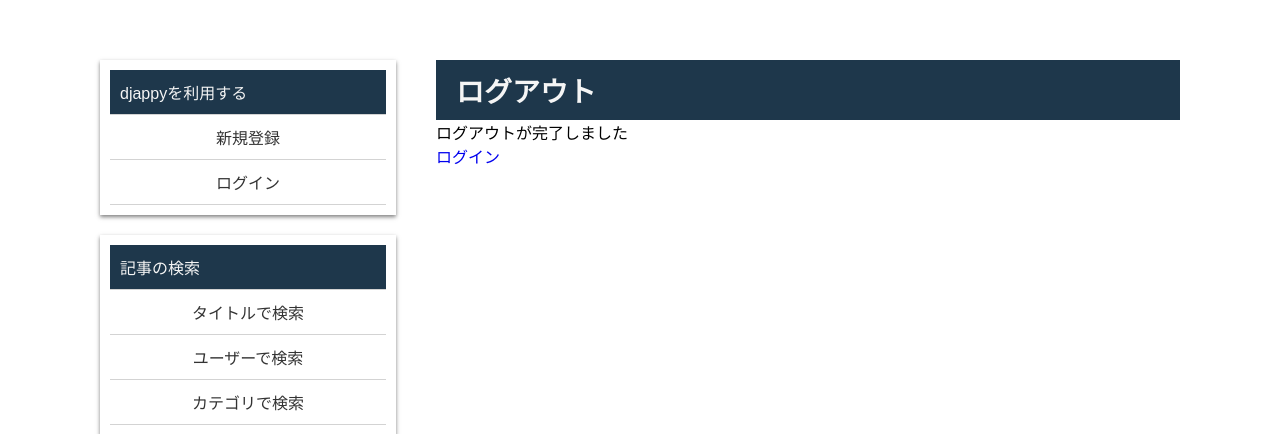
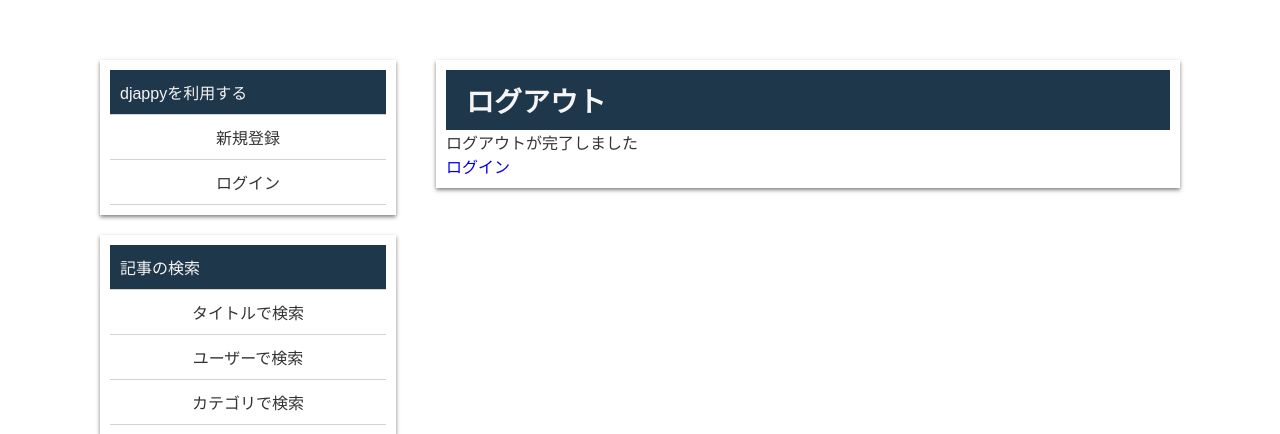
Before and after one commit to hrtg-yamazaki/djappy, a Django app: a page that uses templates/layout.html in a window 1280 px wide. Shown: the part 60-494 px from the top of the page. Run offline with Django 3.2, Linux system fonts and the light colour scheme; style sheets or scripts are compiled from the project's sources; some libraries are stand-ins or nearby versions.

Commit message:
共通テンプレートに関する修正
・共通テンプレートに含める要素の範囲を拡大し、それぞれのテンプレートから重複する記述を除外しました。

```diff
--- a/djappy/templates/djappy/article_confirm_delete.html
+++ b/djappy/templates/djappy/article_confirm_delete.html
@@ -2,7 +2,9 @@
 
 {% block content %}
 
-<h2 class='main-contents__box__head'>記事「{{ object.title }}」の削除</h2>
+<h2 class='main-contents__box__head'>
+    記事「{{ object.title }}」の削除
+</h2>
 <p>この記事を削除します。よろしいですか？</p>
 <form action='' method='post'>
     {% csrf_token %}
--- a/djappy/templates/djappy/article_detail.html
+++ b/djappy/templates/djappy/article_detail.html
@@ -2,8 +2,7 @@
 
 {% block content %}
 
-<div class='main-contents'>
-    <div class='main-contents__box'>
+
 <h2 class='main-contents__box__head'>
     {{ article.title }}
 </h2>
@@ -11,7 +10,6 @@
 
 <a href='{% url "djappy:update" article.pk %}'>この記事を編集する</a>
 <a href='{% url "djappy:delete" article.pk %}'>この記事を削除する</a>
-    </div>
-</div>
+
 
 {% endblock %}
--- a/djappy/templates/djappy/article_form.html
+++ b/djappy/templates/djappy/article_form.html
@@ -1,9 +1,6 @@
 {% extends 'layout.html' %}
 
 {% block content %}
-
-<div class='main-contents'>
-    <div class='main-contents__box'>
 
 <h2 class='main-contents__box__head'>
     記事の{{ object|yesno:'更新,作成' }}
@@ -15,7 +12,4 @@
     <button type='submit' class='submit'>{{ object|yesno:'更新,作成' }}</button>
 </form>
 
-    </div>
-</div>
-
 {% endblock %}
--- a/djappy/templates/djappy/article_list.html
+++ b/djappy/templates/djappy/article_list.html
@@ -2,8 +2,7 @@
 
 {% block content %}
 
-<div class='main-contents'>
-    <div class='main-contents__box'>
+
 <h2 class='main-contents__box__head'>
     最新記事
 </h2>
@@ -16,7 +15,6 @@
       </div>
     {% endfor %}
 </div>
-    </div>
-</div>
+
 
 {% endblock %}
--- a/templates/layout.html
+++ b/templates/layout.html
@@ -73,8 +73,12 @@
             </div>
             <div class='top-wrapper__right'>
                 <div class='top-wrapper__right__box'>
-                    {% block content %}
-                    {% endblock %}
+                    <div class='main-contents'>
+                        <div class='main-contents__box'>
+                            {% block content %}
+                            {% endblock %}
+                        </div>
+                    </div>
                 </div>
             </div>
         </div>
--- a/templates/registration/logged_out.html
+++ b/templates/registration/logged_out.html
@@ -1,8 +1,10 @@
 {% extends '../layout.html' %}
 
 {% block content %}
+
     <h2 class='main-contents__box__head'>ログアウト</h2>
     <p>ログアウトが完了しました</p>
 
     <a href='{% url "login" %}'>ログイン</a>
+
 {% endblock %}
--- a/templates/registration/login.html
+++ b/templates/registration/login.html
@@ -1,6 +1,7 @@
 {% extends '../layout.html' %}
 
 {% block content %}
+
 <h2 class='main-contents__box__head'>ログイン</h2>
 <div>
     {% if form.errors %}
@@ -22,4 +23,5 @@
         <button type='submit'>ログイン</button>
     </form>
 </div>
+
 {% endblock %}
```
Lines whose indentation alone changed are shown as unchanged.
